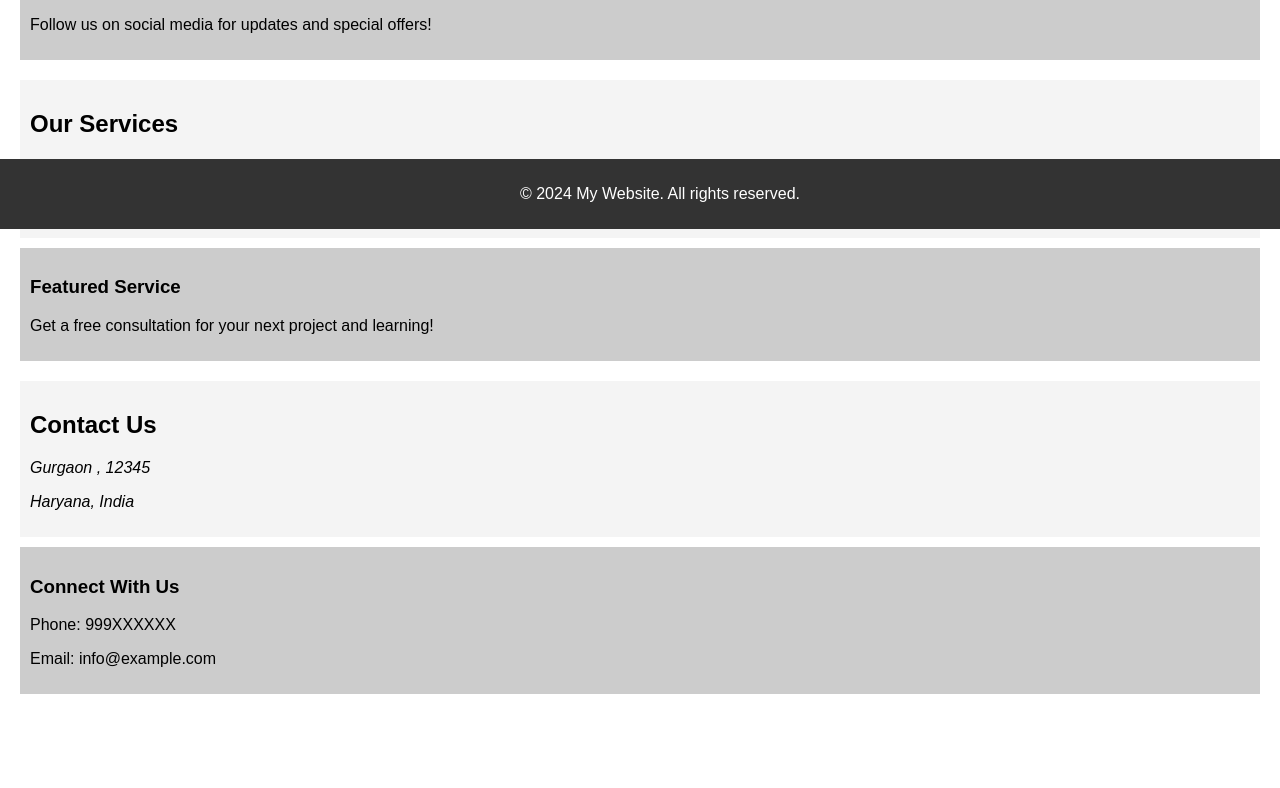
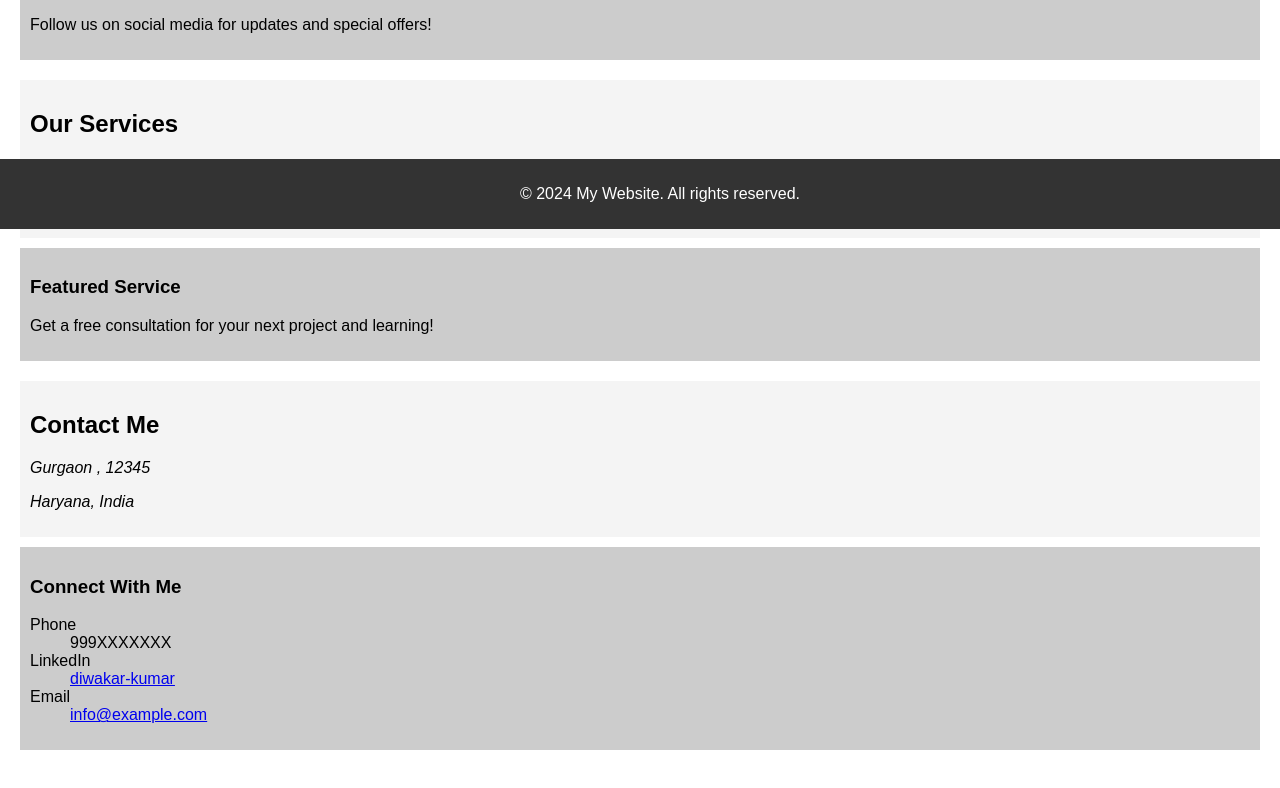
Before and after one commit to DKSingh02/HTML5_Page_Design, a plain HTML site: page index.html in a window 1280 px wide. Shown: the part 571-1359 px from the top of the page. Before the commit the page ends 1305 px from the top, so only its background shows below. Drawn offline with Linux system fonts and the light colour scheme.

Commit message:
added some more changes

```diff
--- a/index.html
+++ b/index.html
@@ -91,19 +91,24 @@
                 <p>Get a free consultation for your next project and learning!</p>
             </aside>
         </article>
-
         <article id="contact">
             <section>
-                <h2>Contact Us</h2>
+                <h2>Contact Me</h2>
                 <address>
                     <p>Gurgaon , 12345</p>
                     <p>Haryana, India</p>
                 </address>
             </section>
             <aside>
-                <h3>Connect With Us</h3>
-                <p>Phone: 999XXXXXX</p>
-                <p>Email: info@example.com</p>
+                <h3>Connect With Me</h3>
+                <dl>
+                    <dt>Phone</dt>
+                    <dd>999XXXXXXX</dd>
+                    <dt>LinkedIn</dt>
+                    <dd><a href="https://www.linkedin.com/in/diwakar-kumar-66b87578/">diwakar-kumar</a></dd>
+                    <dt>Email</dt>
+                    <dd><a href="mailto:info@example.com">info@example.com</a></dd>
+                </dl>
             </aside>
         </article>
     </main>
```
